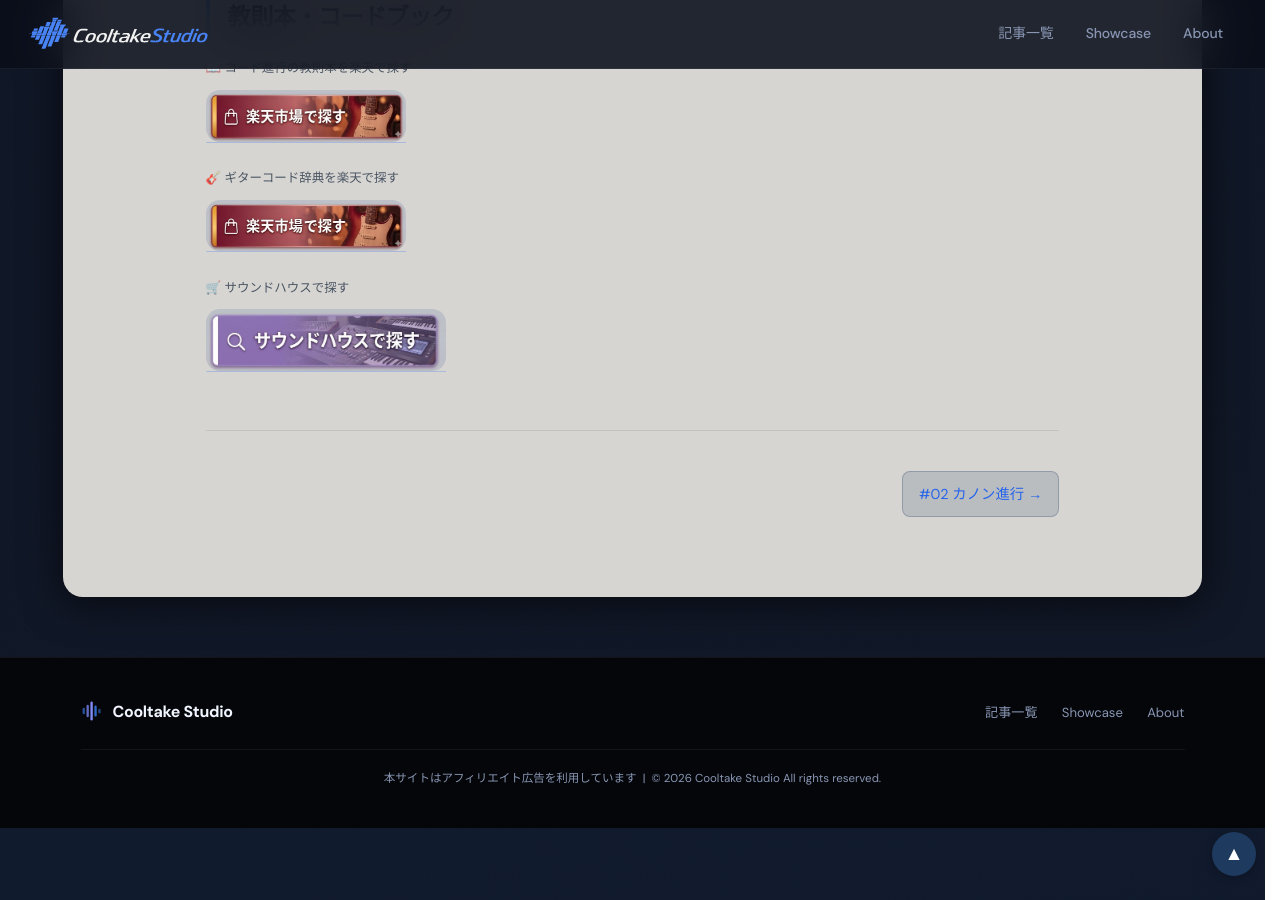
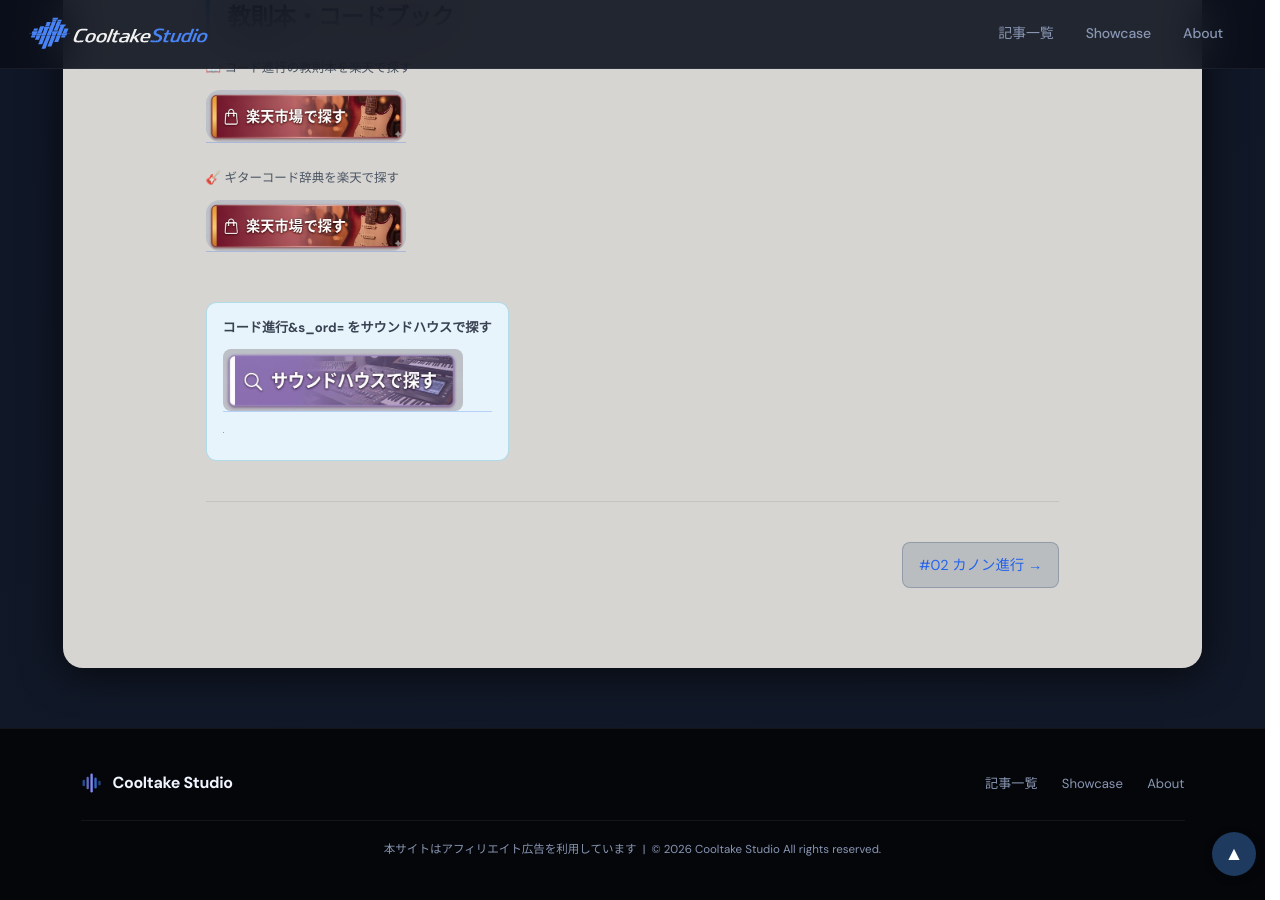
Before and after one commit to cooltake/cooltake-staging, a Jekyll site: the page built from _posts/2026-05-30-chord-progression-01-oudo.md, in a window 1280 px wide and 900 px high, scrolled down 6848 px. Built offline with Jekyll 4.4.1, drawn with Linux system fonts in a browser that asks for light colours; some web fonts are replaced.

Commit message:
style: unify shop buttons to new design

```diff
--- a/_posts/2026-05-30-chord-progression-01-oudo.md
+++ b/_posts/2026-05-30-chord-progression-01-oudo.md
@@ -409,8 +409,13 @@
 <a href="https://hb.afl.rakuten.co.jp/ichiba/54518dd8.3792440a.54518dd9.03b99be4/?pc=https%3A//search.rakuten.co.jp/search/mall/%E3%82%B3%E3%83%BC%E3%83%89%E9%80%B2%E8%A1%8C%2B%E4%BD%9C%E6%9B%B2%2B%E6%95%99%E5%89%87%E6%9C%AC/" rel="nofollow" referrerpolicy="no-referrer-when-downgrade" style="display:inline-block;text-decoration:none;margin:.4rem 0;"><img src="/assets/images/btn-rakuten.jpg" alt="コード進行の教則本を楽天で探す" width="200" style="max-width:100%;height:auto;border-radius:14px;display:block;"></a>
 <span style="display:block;font-size:.78rem;color:#4b5563;margin-bottom:3px;margin-top:6px;">🎸 ギターコード辞典を楽天で探す</span>
 <a href="https://hb.afl.rakuten.co.jp/ichiba/54518dd8.3792440a.54518dd9.03b99be4/?pc=https%3A//search.rakuten.co.jp/search/mall/%E3%82%AE%E3%82%BF%E3%83%BC%2B%E3%82%B3%E3%83%BC%E3%83%89%2B%E8%BE%9E%E5%85%B8/" rel="nofollow" referrerpolicy="no-referrer-when-downgrade" style="display:inline-block;text-decoration:none;margin:.4rem 0;"><img src="/assets/images/btn-rakuten.jpg" alt="ギターコード辞典を楽天で探す" width="200" style="max-width:100%;height:auto;border-radius:14px;display:block;"></a>
-<span style="display:block;font-size:.78rem;color:#4b5563;margin-bottom:3px;margin-top:6px;">🛒 サウンドハウスで探す</span>
-<a href="https://h.accesstrade.net/sp/cc?rk=0100pdhv00n9hy&url=https%3A%2F%2Fwww.soundhouse.co.jp%2Fsearch%2Findex%3Fs_search_all%3D%E3%82%B3%E3%83%BC%E3%83%89%E9%80%B2%E8%A1%8C%26s_ord%3D" rel="nofollow" referrerpolicy="no-referrer-when-downgrade" style="display:inline-block;text-decoration:none;margin:.4rem 0;"><img src="/assets/images/btn-soundhouse.jpg" alt="サウンドハウスで探す" width="240" style="max-width:100%;height:auto;border-radius:14px;display:block;"></a>
+<div style="margin:2rem 0;">
+<div style="display:inline-block;padding:.8rem 1rem 1rem;background:#e8f4fb;border-radius:10px;border:1px solid rgba(8,145,178,.25);">
+<p style="margin:0 0 .5rem;color:#374151;font-size:.82rem;font-weight:bold;">コード進行&s_ord= をサウンドハウスで探す</p>
+<a href="https://h.accesstrade.net/sp/cc?rk=0100pdhv00n9hy&url=https%3A%2F%2Fwww.soundhouse.co.jp%2Fsearch%2Findex%3Fs_search_all%3D%E3%82%B3%E3%83%BC%E3%83%89%E9%80%B2%E8%A1%8C%26s_ord%3D" rel="nofollow" referrerpolicy="no-referrer-when-downgrade" style="display:block;text-decoration:none;"><img src="/assets/images/btn-soundhouse.jpg" alt="サウンドハウスで探す" width="240" style="height:auto;border-radius:8px;display:block;"></a>
+<img src="https://h.accesstrade.net/sp/rr?rk=01001xqc00os63" width="1" height="1" border="0" alt="" loading="lazy">
+</div>
+</div>
 
 ---
 
```
